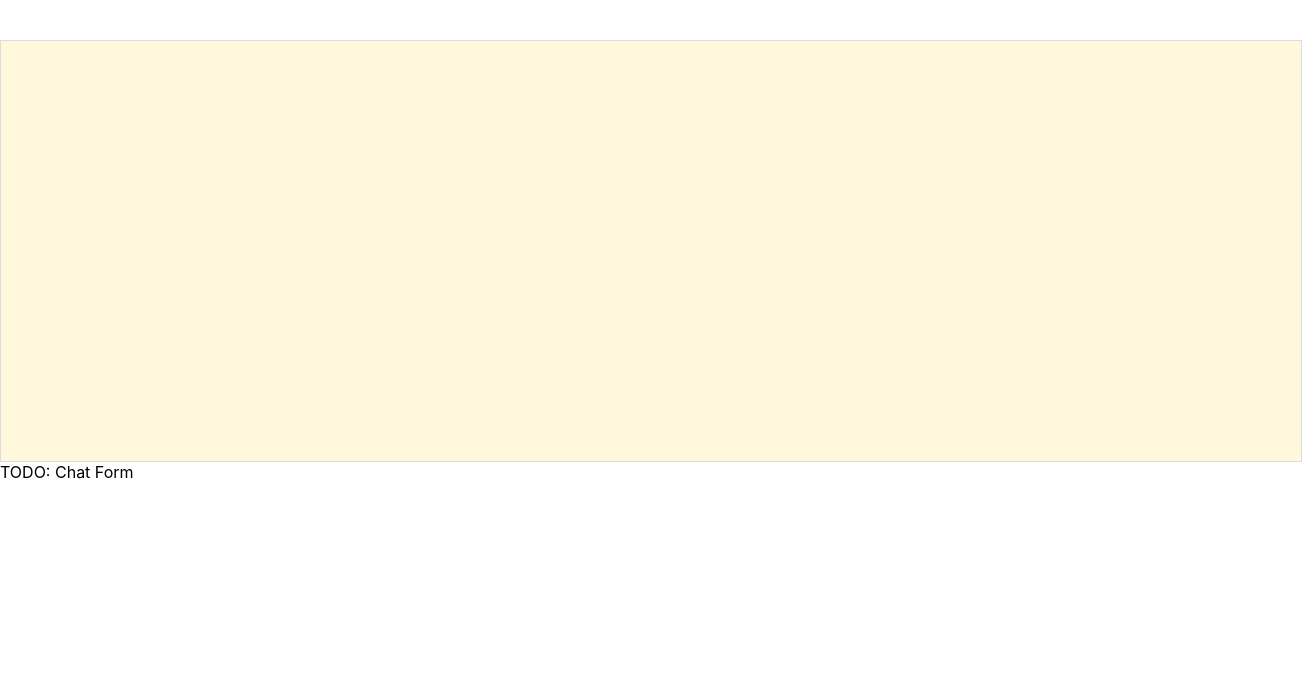
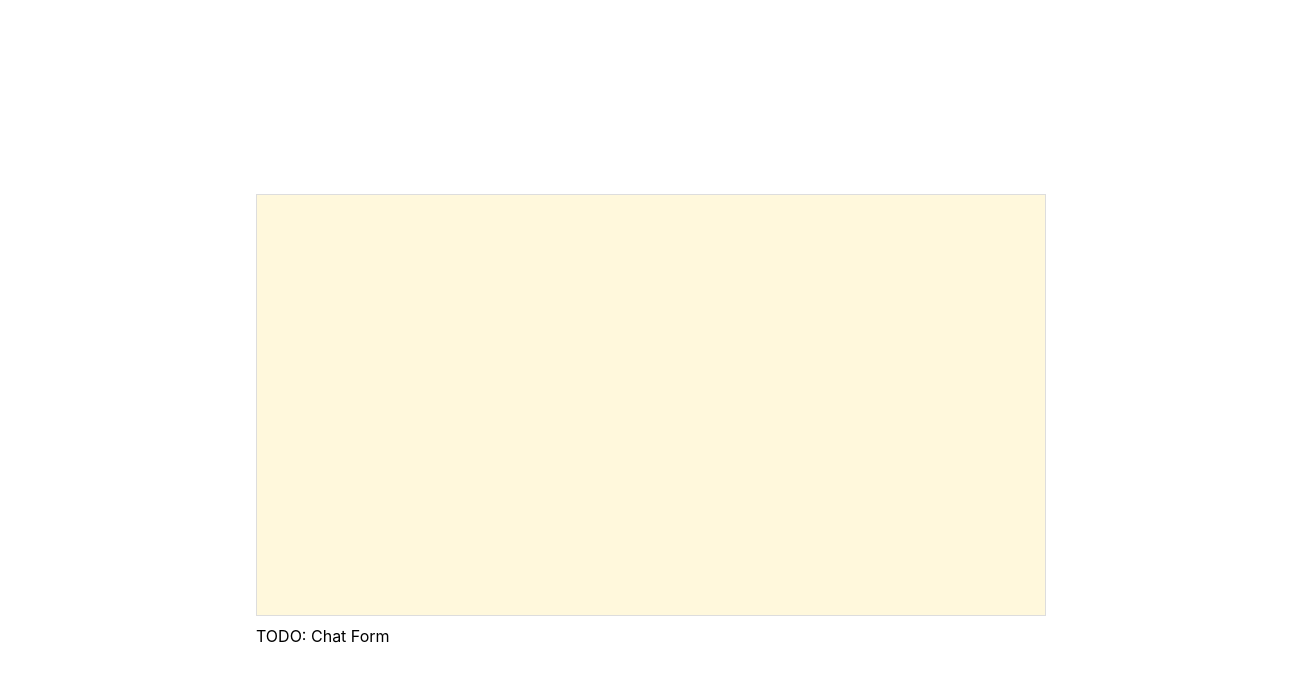
Before and after one commit to pribrahimsari/Mini-Realtime-Chat-App, a React (Create React App) app in the folder frontend/: page / in a window 1280 px wide. Shown: the top 682 px of the page, 1302 px wide, since content can reach past the window. Built offline with nearby package versions, Linux system fonts and the light colour scheme.

Commit message:
better container style to center chat app in page

```diff
--- a/frontend/src/components/Container.tsx
+++ b/frontend/src/components/Container.tsx
@@ -1,10 +1,11 @@
 import React from "react";
 import ChatList from "./ChatList";
 import ChatForm from "./ChatForm";
+import styles from "./style.module.css";
 
 const Container = () => {
   return (
-    <div>
+    <div className={styles.container}>
       <ChatList />
       <ChatForm />
     </div>
--- a/frontend/src/components/style.module.css
+++ b/frontend/src/components/style.module.css
@@ -1,3 +1,13 @@
+.container {
+    display: flex;
+    flex-direction: column;
+    align-items: stretch;
+    gap: 10px;
+    justify-content: center;
+    height: 100vh;
+    margin: 0 20%;
+}
+
 .chatlist {
     border: solid 1px #ddd;
     padding: 10px;
@@ -11,7 +21,7 @@
 .chatlist > div {
     display: flex;
     flex-direction: column;
-    height: 400px;
+    /*height: 400px;*/ /*todo: check*/
     overflow: auto;
 }
 
```
